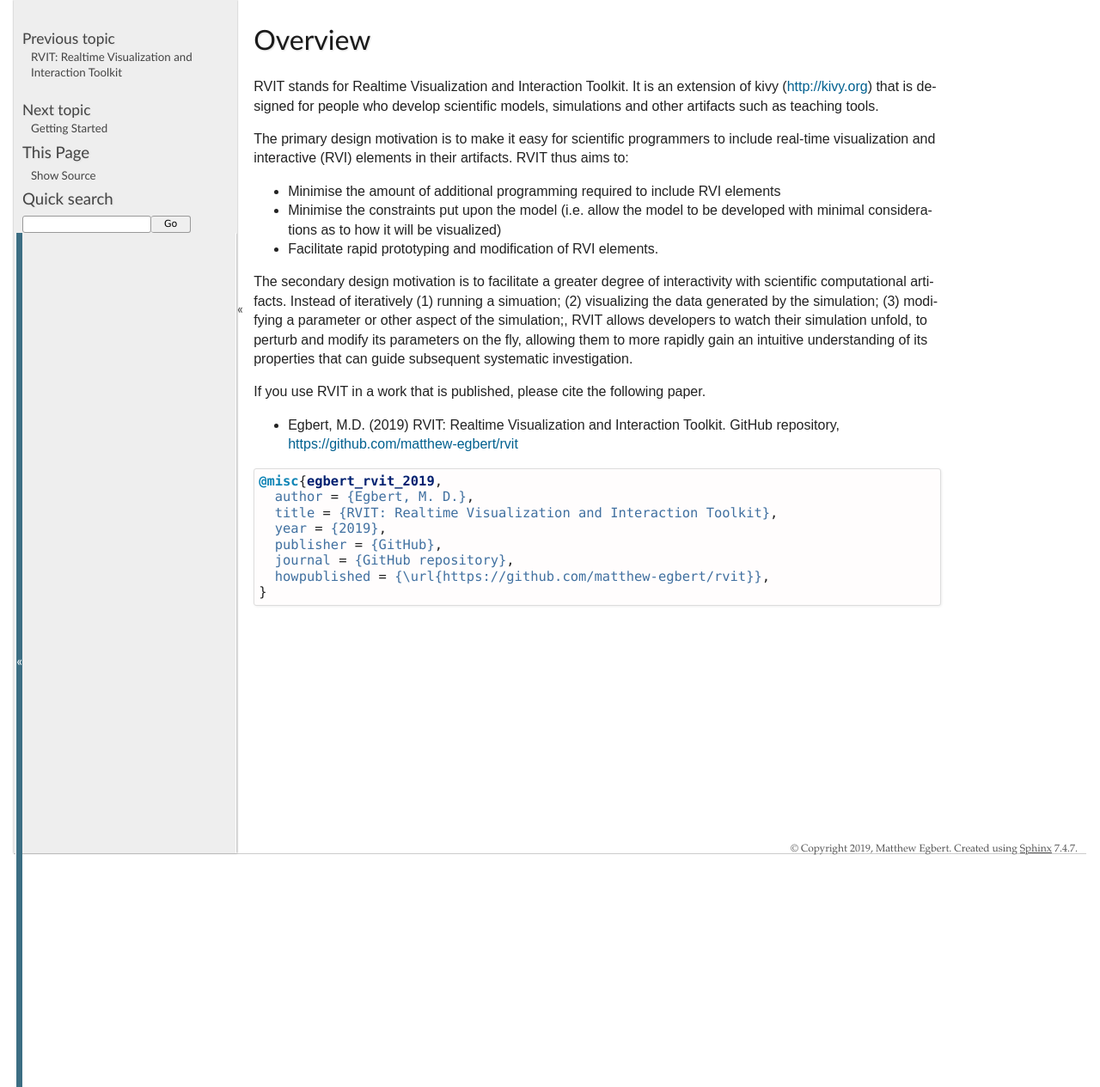
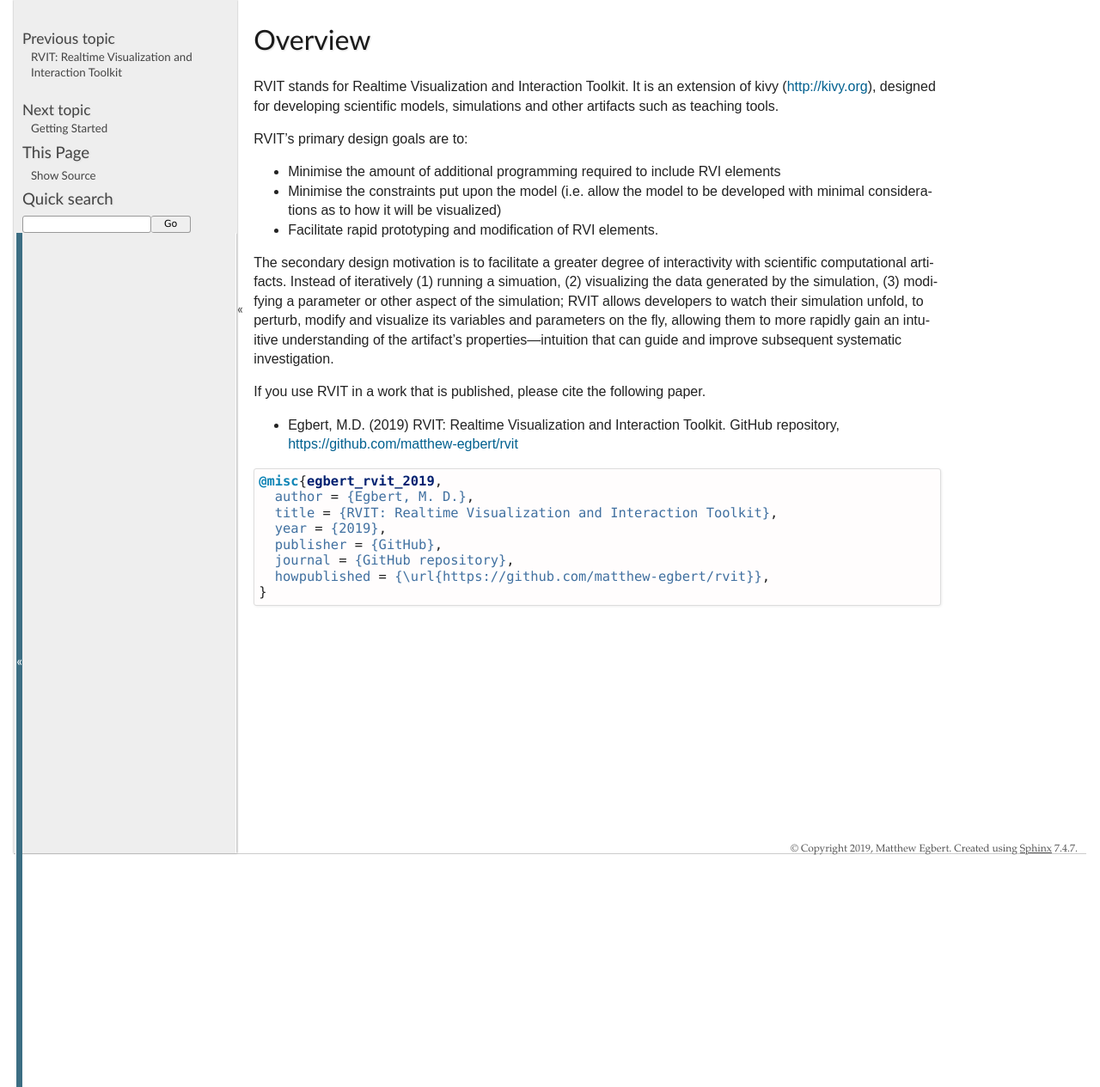
Before and after one commit to matthew-egbert/rvit, a Sphinx documentation site: the page built from docs/source/overview.rst, in a window 1280 px wide. Shown: the whole page at 86% size. Built offline with Sphinx 7.4.7, drawn with Linux system fonts in a browser that asks for light colours.

```diff
--- a/docs/source/overview.rst
+++ b/docs/source/overview.rst
@@ -1,12 +1,11 @@
 Overview
 =========
+
 RVIT stands for Realtime Visualization and Interaction Toolkit. It is an
-extension of kivy (http://kivy.org) that is designed for people who develop
-scientific models, simulations and other artifacts such as teaching tools.
+extension of kivy (http://kivy.org), designed for developing scientific models,
+simulations and other artifacts such as teaching tools.
 
-The primary design motivation is to make it easy for scientific programmers
-to include real-time visualization and interactive (RVI) elements in their
-artifacts. RVIT thus aims to:
+RVIT's primary design goals are to:
 
 * Minimise the amount of additional programming required to include RVI elements
 
@@ -17,18 +16,17 @@
 
 The secondary design motivation is to facilitate a greater degree of
 interactivity with scientific computational artifacts. Instead of
-iteratively (1) running a simuation; (2) visualizing the data generated by the
-simulation; (3) modifying a parameter or other aspect of the simulation;, RVIT
-allows developers to watch their simulation unfold, to perturb and modify its
-parameters on the fly, allowing them to more rapidly gain an intuitive
-understanding of its properties that can guide subsequent systematic
-investigation.
+iteratively (1) running a simuation, (2) visualizing the data generated by the
+simulation, (3) modifying a parameter or other aspect of the simulation; RVIT
+allows developers to watch their simulation unfold, to perturb, modify and
+visualize its variables and parameters on the fly, allowing them to more rapidly
+gain an intuitive understanding of the artifact's properties---intuition that
+can guide and improve subsequent systematic investigation.
 
 If you use RVIT in a work that is published, please cite the following paper.
 
 * Egbert, M.D. (2019) RVIT: Realtime Visualization and Interaction
   Toolkit. GitHub repository, https://github.com/matthew-egbert/rvit
-
 
 
 .. code-block:: bibtex
--- a/rvit/__init__.py
+++ /dev/null
@@ -1,3 +0,0 @@
-"""
-Your module's verbose yet thorough docstring.
-"""
```
Also changed, not shown: docs/source/getting_started.rst (+50 -17 lines), 6 other files.
